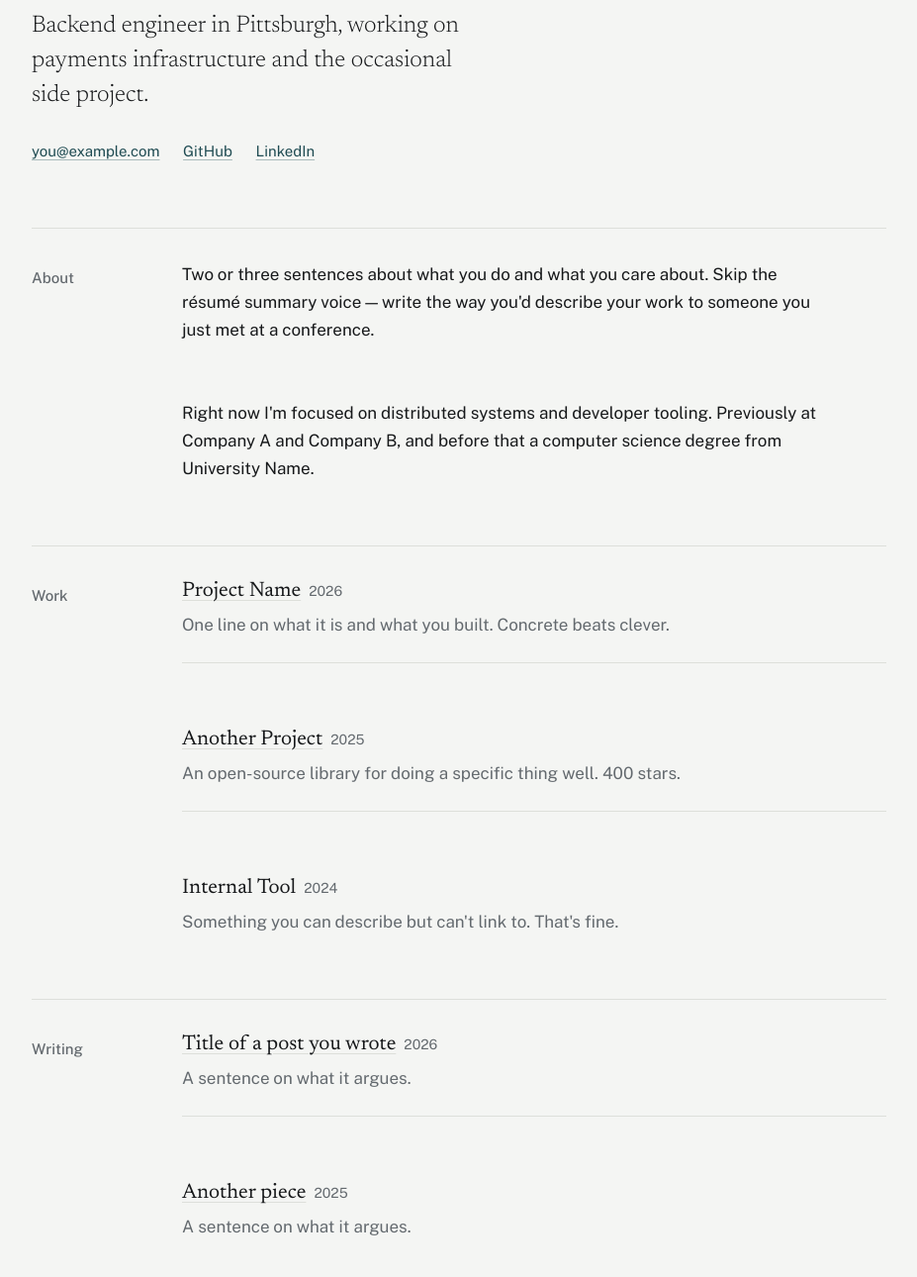
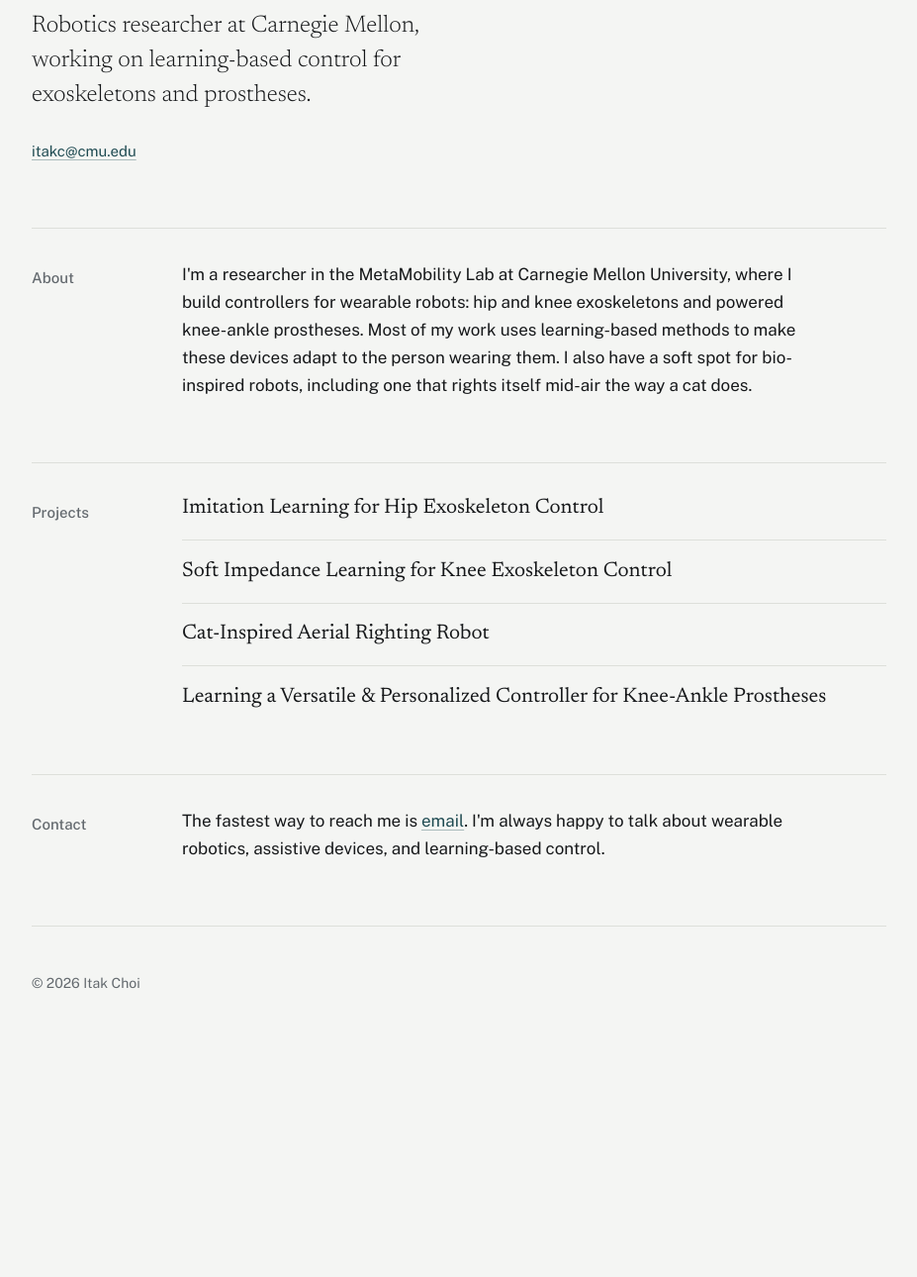
Before and after one commit to ichoi02/ichoi02.github.io, a plain HTML site: page index.html in a window 1280 px wide. Shown: the part 174-1464 px from the top of the page at 99% size, without its empty margins (176-1103 px from the left). After the commit the page ends 1273 px from the top, so only its background shows below. Drawn offline with nearby package versions, Linux system fonts and the light colour scheme.

Commit message:
Update personal details and project information in index.html
Updated personal information including name, title, and description in the index.html file. Changed project titles and descriptions to reflect current research and work.

```diff
--- a/index.html
+++ b/index.html
@@ -5,8 +5,8 @@
 <meta name="viewport" content="width=device-width, initial-scale=1">
 
 <!-- ═══ EDIT ME ═══ Browser tab title and search-engine description -->
-<title>Your Name</title>
-<meta name="description" content="One sentence about what you do.">
+<title>Itak Choi</title>
+<meta name="description" content="Itak Choi — robotics researcher at Carnegie Mellon working on learning-based control for exoskeletons and prostheses.">
 
 <link rel="preconnect" href="https://fonts.googleapis.com">
 <link rel="preconnect" href="https://fonts.gstatic.com" crossorigin>
@@ -104,7 +104,7 @@ body {
   .section {
     display: grid;
     grid-template-columns: 7rem 1fr;
-    gap: 2.5rem;
+    column-gap: 2.5rem;
   }
   .section h2 { margin: 0.35rem 0 0; }
   .section > *:not(h2) { grid-column: 2; }
@@ -113,10 +113,10 @@ body {
 .section p { margin: 0 0 1rem; max-width: 62ch; }
 .section p:last-child { margin-bottom: 0; }
 
-/* ───────────── Work / writing entries ───────────── */
+/* ───────────── Project entries ───────────── */
 .entry {
-  padding-bottom: 1.5rem;
-  margin-bottom: 1.5rem;
+  padding-bottom: 1.1rem;
+  margin-bottom: 1.1rem;
   border-bottom: 1px solid var(--rule);
 }
 .entry:last-child { border-bottom: 0; padding-bottom: 0; margin-bottom: 0; }
@@ -126,10 +126,10 @@ body {
   font-weight: 400;
   font-size: 1.3125rem;
   line-height: 1.3;
-  margin: 0 0 0.35rem;
+  margin: 0;
 }
 
-.entry p { margin: 0; color: var(--muted); max-width: 60ch; }
+.entry p { margin: 0.35rem 0 0; color: var(--muted); max-width: 60ch; }
 
 .year {
   font-family: var(--sans);
@@ -174,17 +174,20 @@ footer {
 
   <!-- ═══════════ EDIT ME: header ═══════════ -->
   <header>
-    <h1 class="name">Your Name</h1>
+    <h1 class="name">Itak Choi</h1>
 
     <p class="lead">
-      Backend engineer in Pittsburgh, working on payments infrastructure
-      and the occasional side project.
+      Robotics researcher at Carnegie Mellon, working on learning-based
+      control for exoskeletons and prostheses.
     </p>
 
     <p class="meta">
-      <a href="mailto:you@example.com">you@example.com</a>
+      <a href="mailto:itakc@cmu.edu">itakc@cmu.edu</a>
+      <!-- Uncomment and fill in to add more links:
       <a href="https://github.com/yourusername">GitHub</a>
       <a href="https://linkedin.com/in/yourusername">LinkedIn</a>
+      <a href="https://scholar.google.com/citations?user=XXXX">Google Scholar</a>
+      -->
     </p>
   </header>
 
@@ -192,51 +195,37 @@ footer {
   <section class="section">
     <h2>About</h2>
     <p>
-      Two or three sentences about what you do and what you care about.
-      Skip the résumé summary voice — write the way you'd describe your
-      work to someone you just met at a conference.
-    </p>
-    <p>
-      Right now I'm focused on distributed systems and developer tooling.
-      Previously at Company A and Company B, and before that a computer
-      science degree from University Name.
+      I'm a researcher in the MetaMobility Lab at Carnegie Mellon University,
+      where I build controllers for wearable robots: hip and knee exoskeletons
+      and powered knee-ankle prostheses. Most of my work uses learning-based
+      methods to make these devices adapt to the person wearing them. I also
+      have a soft spot for bio-inspired robots, including one that rights
+      itself mid-air the way a cat does.
     </p>
   </section>
 
-  <!-- ═══════════ EDIT ME: work ═══════════
+  <!-- ═══════════ EDIT ME: projects ═══════════
        Copy an .entry block to add another project.
-       Delete the <a> wrapper if a project has no link. -->
+       Wrap the title in <a href="..."> to link it, add
+       <span class="year">2026</span> after the title for a year,
+       or add a <p> under the title for a one-line description. -->
   <section class="section">
-    <h2>Work</h2>
+    <h2>Projects</h2>
 
     <div class="entry">
-      <h3><a href="https://example.com">Project Name</a><span class="year">2026</span></h3>
-      <p>One line on what it is and what you built. Concrete beats clever.</p>
+      <h3>Imitation Learning for Hip Exoskeleton Control</h3>
     </div>
 
     <div class="entry">
-      <h3><a href="https://example.com">Another Project</a><span class="year">2025</span></h3>
-      <p>An open-source library for doing a specific thing well. 400 stars.</p>
+      <h3>Soft Impedance Learning for Knee Exoskeleton Control</h3>
     </div>
 
     <div class="entry">
-      <h3>Internal Tool<span class="year">2024</span></h3>
-      <p>Something you can describe but can't link to. That's fine.</p>
-    </div>
-  </section>
-
-  <!-- ═══════════ EDIT ME: writing (delete this whole section if unused) ═══════════ -->
-  <section class="section">
-    <h2>Writing</h2>
-
-    <div class="entry">
-      <h3><a href="https://example.com">Title of a post you wrote</a><span class="year">2026</span></h3>
-      <p>A sentence on what it argues.</p>
+      <h3>Cat-Inspired Aerial Righting Robot</h3>
     </div>
 
     <div class="entry">
-      <h3><a href="https://example.com">Another piece</a><span class="year">2025</span></h3>
-      <p>A sentence on what it argues.</p>
+      <h3>Learning a Versatile &amp; Personalized Controller for Knee-Ankle Prostheses</h3>
     </div>
   </section>
 
@@ -245,13 +234,14 @@ footer {
     <h2>Contact</h2>
     <p>
       The fastest way to reach me is
-      <a href="mailto:you@example.com">email</a>.
-      I'm open to conversations about interesting infrastructure problems.
+      <a href="mailto:itakc@cmu.edu">email</a>.
+      I'm always happy to talk about wearable robotics, assistive devices,
+      and learning-based control.
     </p>
   </section>
 
   <footer>
-    <p>© 2026 Your Name</p>
+    <p>© 2026 Itak Choi</p>
   </footer>
 
 </main>
```
